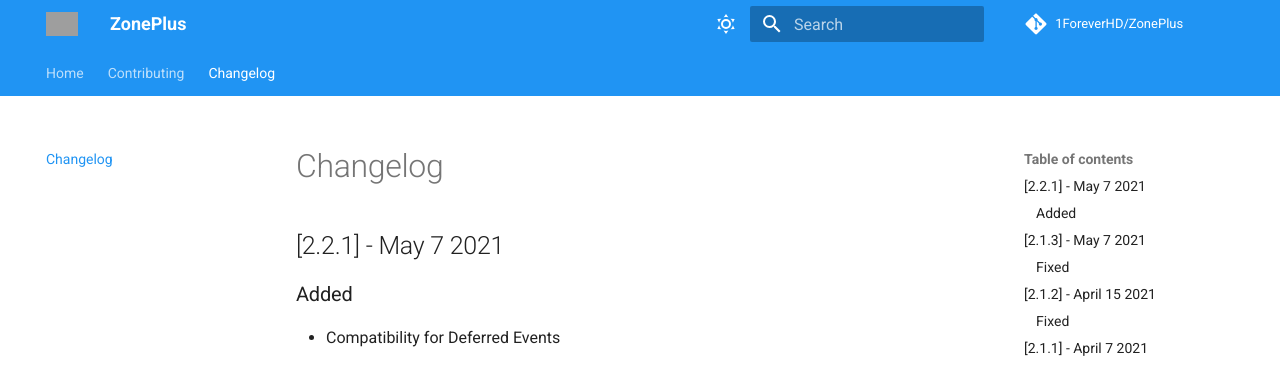
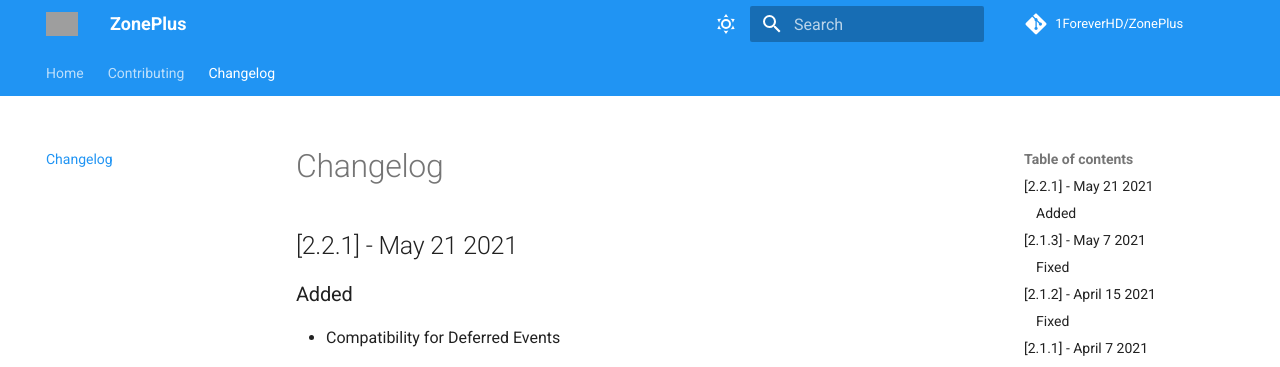
Before and after one commit to 1ForeverHD/ZonePlus, an MkDocs documentation site: the page built from docs/changelog.md, in a window 1280 px wide and 900 px high. Shown: the top 367 px of the window. Built offline with MkDocs 1.6.1 and Material for MkDocs 9.7.7, drawn with Linux system fonts in a browser that asks for light colours; comment, search, counter and statistics services are not loaded; grey boxes are pictures that could not be loaded.

Commit message:
Fixed CHANGELOG date and slightly modified Signal

```diff
--- a/docs/changelog.md
+++ b/docs/changelog.md
@@ -1,4 +1,4 @@
-## [2.2.1] - May 7 2021
+## [2.2.1] - May 21 2021
 ### Added
 - Compatibility for Deferred Events
 
```
Also changed, not shown: 1 other file.
